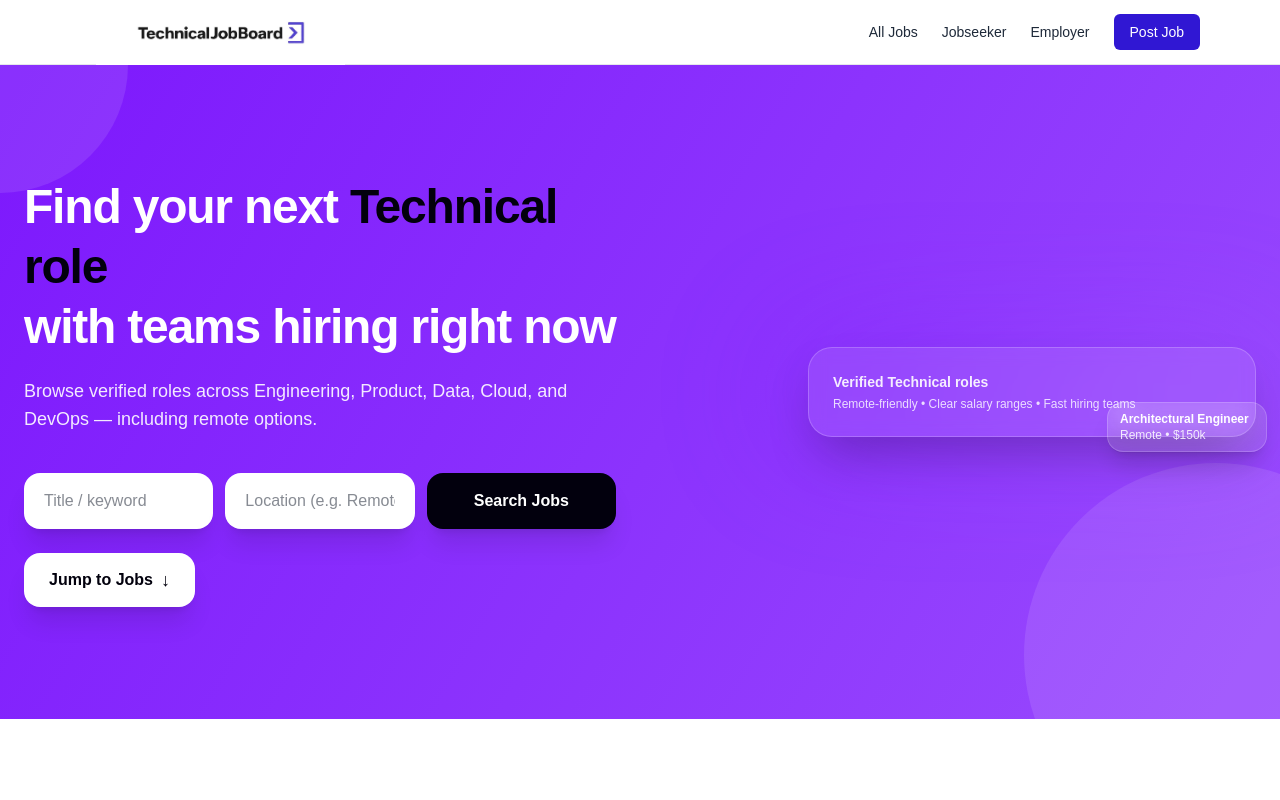
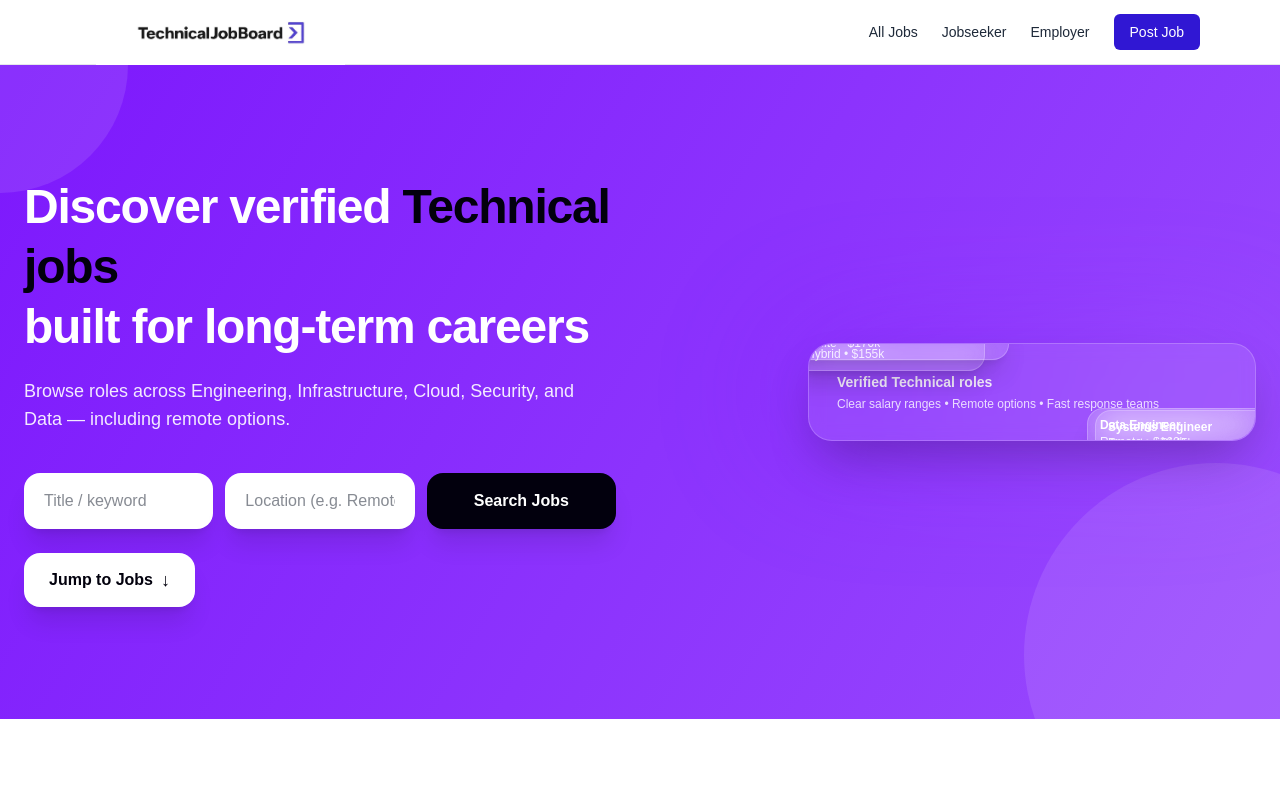
Before and after one commit to adebisidolapo/technicaljobboard, a Next.js app in the folder jobboard/: page / in a window 1280 px wide. Shown: the top 800 px of the page. Built offline with nearby package versions, Linux system fonts and the light colour scheme.

Commit message:
update hero section

```diff
--- a/jobboard/app/globals.css
+++ b/jobboard/app/globals.css
@@ -205,3 +205,62 @@ body {
     radial-gradient(600px 300px at 80% 30%, rgba(168,102,254,0.10), transparent 55%),
     linear-gradient(180deg, #ffffff 0%, #f6f2ff 100%);
 }
+/* ================= HERO FLOATING CARDS ================= */
+
+/* Soft floating animation */
+@keyframes floatSoft {
+  0% {
+    transform: translateY(0);
+  }
+  50% {
+    transform: translateY(-8px);
+  }
+  100% {
+    transform: translateY(0);
+  }
+}
+
+@keyframes floatSoftReverse {
+  0% {
+    transform: translateY(0);
+  }
+  50% {
+    transform: translateY(8px);
+  }
+  100% {
+    transform: translateY(0);
+  }
+}
+
+/* Animation utility classes */
+.float-1 {
+  animation: floatSoft 5s ease-in-out infinite;
+}
+
+.float-2 {
+  animation: floatSoftReverse 6s ease-in-out infinite;
+}
+
+.float-3 {
+  animation: floatSoft 7s ease-in-out infinite;
+}
+
+.float-4 {
+  animation: floatSoftReverse 8s ease-in-out infinite;
+}
+
+/* Improve glass cards a bit */
+.glass {
+  background: rgba(255, 255, 255, 0.14);
+  backdrop-filter: blur(14px);
+  -webkit-backdrop-filter: blur(14px);
+  border: 1px solid rgba(255, 255, 255, 0.22);
+}
+
+/* Slight hover lift for desktop */
+@media (hover: hover) {
+  .glass:hover {
+    transform: translateY(-2px) scale(1.02);
+    transition: transform 0.25s ease;
+  }
+}
--- a/jobboard/app/page.tsx
+++ b/jobboard/app/page.tsx
@@ -16,7 +16,7 @@ export default function Home() {
   return (
     <main className="font-sans bg-gray-100 text-[#02000D]">
 
-     {/* ================= HERO ================= */}
+{/* ================= HERO ================= */}
 <section className="relative py-24 md:py-28 bg-animated-gradient text-white overflow-hidden">
   <div className="absolute top-0 left-0 w-64 h-64 bg-white opacity-10 rounded-full -translate-x-1/2 -translate-y-1/2" />
   <div className="absolute bottom-0 right-0 w-96 h-96 bg-white opacity-10 rounded-full translate-x-1/3 translate-y-1/3" />
@@ -27,13 +27,13 @@ export default function Home() {
       {/* LEFT */}
       <div className="md:w-1/2">
         <h1 className="text-4xl md:text-5xl font-extrabold leading-tight tracking-tight">
-          Find your next <span className="text-[#02000D]">Technical role</span>
+          Discover verified <span className="text-[#02000D]">Technical jobs</span>
           <br />
-          with teams hiring right now
+          built for long-term careers
         </h1>
 
         <p className="mt-5 text-base md:text-lg max-w-xl text-white/90">
-          Browse verified roles across Engineering, Product, Data, Cloud, and DevOps — including remote options.
+          Browse roles across Engineering, Infrastructure, Cloud, Security, and Data — including remote options.
         </p>
 
         {/* Search Bar (3 equal boxes) */}
@@ -77,19 +77,43 @@ export default function Home() {
         <div className="relative w-full max-w-md">
           <div className="absolute inset-0 rounded-3xl bg-gradient-to-r from-[#6F00FC] via-[#8C33FD] to-[#A866FE] blur-3xl opacity-30 scale-110" />
 
-          <div className="relative z-10 rounded-3xl border border-white/20 bg-white/10 backdrop-blur p-6 shadow-2xl">
+          <div className="relative z-10 rounded-3xl border border-white/20 bg-white/10 backdrop-blur p-7 shadow-2xl overflow-hidden">
             <div className="text-white/90">
               <p className="text-sm font-semibold">Verified Technical roles</p>
               <p className="text-xs opacity-90 mt-1">
-                Remote-friendly • Clear salary ranges • Fast hiring teams
+                Clear salary ranges • Remote options • Fast response teams
               </p>
             </div>
 
-            {/* Tiny floating card */}
-            <div className="absolute -bottom-4 -right-3 glass rounded-2xl px-3 py-2 shadow-xl text-white text-xs w-40 border border-white/20">
-              <p className="font-semibold leading-snug">Architectural Engineer</p>
-              <p className="opacity-85">Remote • $150k</p>
+            {/* Floating verified cards (hidden on mobile to prevent overlap) */}
+            <div className="hidden md:block">
+             <div className="absolute -bottom-5 -right-4 glass float-1 rounded-2xl px-3 py-2 shadow-xl text-white text-xs w-44 border border-white/20">
+                <p className="font-semibold leading-snug">Systems Engineer</p>
+                <p className="opacity-85">Remote • $145k</p>
+              </div>
+
+              <div className="absolute -top-6 -left-4 glass float-2 rounded-2xl px-3 py-2 shadow-xl text-white text-xs w-48 border border-white/20">
+               <p className="font-semibold leading-snug">DevOps Engineer</p>
+                <p className="opacity-85">Hybrid • $155k</p>
+              </div>
+
+              <div className="absolute top-16 -right-6 glass float-3 rounded-2xl px-3 py-2 shadow-xl text-white text-xs w-48 border border-white/20">
+                <p className="font-semibold leading-snug">Data Engineer</p>
+                <p className="opacity-85">Remote • $160k</p>
+              </div>
+
+              <div className="absolute bottom-20 -left-6 glass float-4 rounded-2xl px-3 py-2 shadow-xl text-white text-xs w-56 border border-white/20">
+                <p className="font-semibold leading-snug">Network Security Engineer</p>
+                <p className="opacity-85">On-site • $170k</p>
+              </div>
             </div>
+
+            {/* Mobile-friendly single card (shows only on small screens) */}
+            <div className="md:hidden mt-6 glass rounded-2xl px-4 py-3 shadow-xl text-white text-sm border border-white/20">
+              <p className="font-semibold">Network Security Engineer</p>
+              <p className="text-xs opacity-85 mt-1">Remote • $170k</p>
+            </div>
+
           </div>
         </div>
       </div>
```
